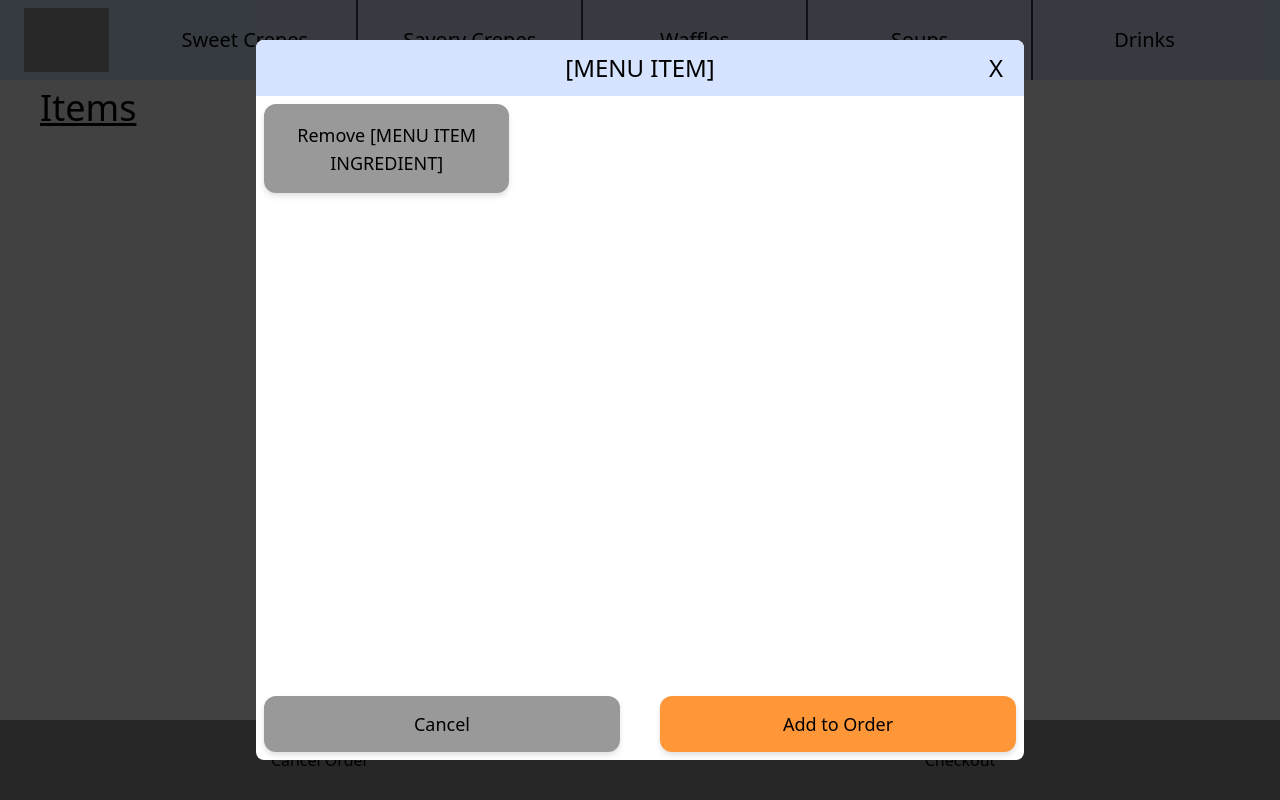
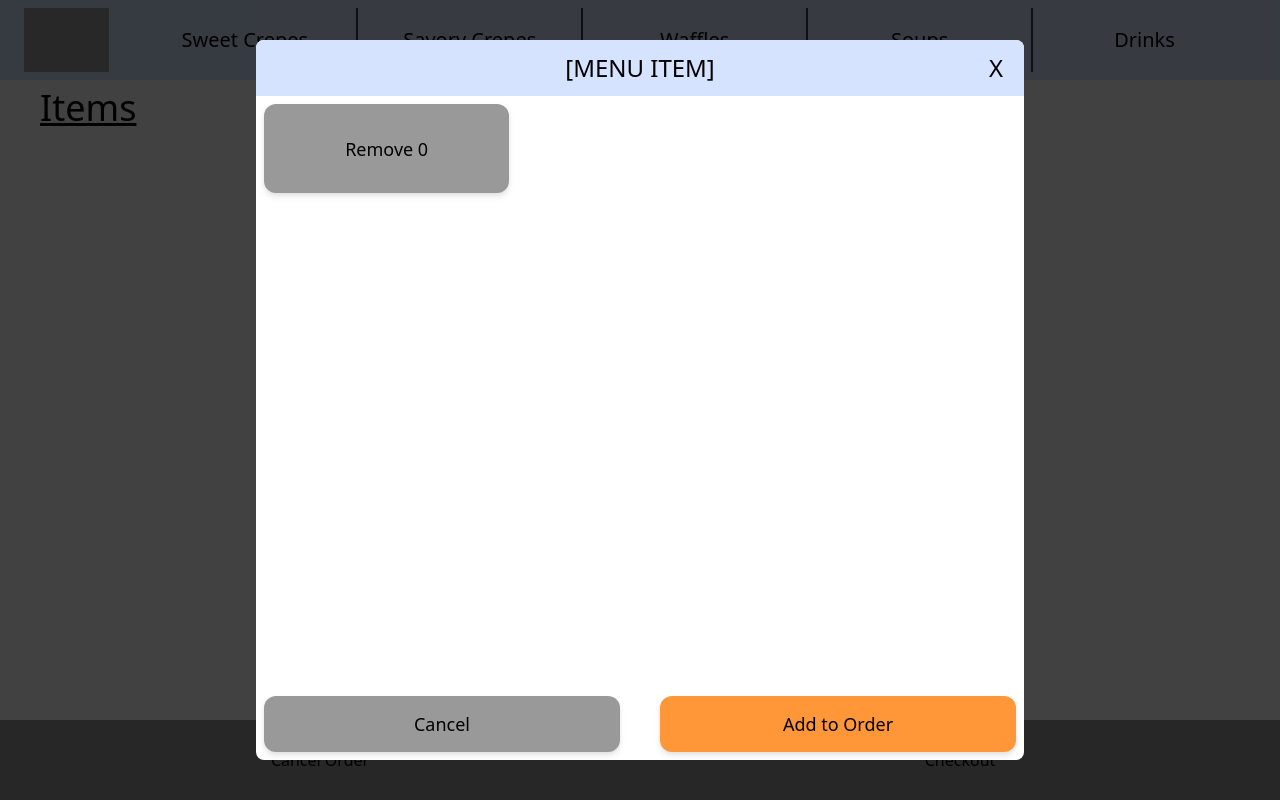
Before and after one commit to csce-315-331-2023c/rFork, a Next.js app: page /kiosk in a window 1280 px wide. Built offline with nearby package versions, Linux system fonts and the light colour scheme; grey boxes are pictures that could not be loaded.

Commit message:
Fixed kiosk to align with current data structures

```diff
--- a/src/app/kiosk/page.tsx
+++ b/src/app/kiosk/page.tsx
@@ -20,10 +20,11 @@ export default function Kiosk() {
     const [soups, setSoups] = useState<Array<MenuItem>>([]);
     const [drinks, setDrinks] = useState<Array<MenuItem>>([]);
 
-    const testMenuItem = {
+    const testMenuItem: MenuItem = {
         name: "[MENU ITEM]",
         price: 12.50,
-        ingredients: [{ inventoryId: 0, name: "[MENU ITEM INGREDIENT]", quantity: 5 }],
+        ingredients: [{ itemId: 0, itemName: "[MENU ITEM INGREDIENT]", quantity: 5 }],
+        validExtras: [],
     }
 
     // Data for adding item to cart
@@ -69,7 +70,7 @@ export default function Kiosk() {
         return (
             <button
                 onClick={onPress}
-                className={`border-gray-700 px-4 h-20 flex-1 text-xl ${extraClasses} ${borderClasses}`}
+                className={`border-gray-700 px-4 h-full flex-1 text-xl ${extraClasses} ${borderClasses}`}
                 onMouseEnter={() => setExtraClasses("underline bg-[#3332]")}
                 onMouseLeave={() => setExtraClasses("")}
             >
@@ -79,12 +80,38 @@ export default function Kiosk() {
     }
 
     function addToOrder(menuItem: MenuItem) {
-        const updatedCartItems = cartItems.push(selectedItem);
+        const updatedCartItems = cartItems;
+        updatedCartItems.push(selectedItem);
+        setCartItems(updatedCartItems);
         console.log(cartItems);
     }
 
     return (
         <div className='flex flex-col h-screen'>
+            {/* Navbar */}
+            <header className='h-[10%] w-full flex flex-row items-center justify-start px-6 py-2 bg-[#d6e3ff]'>
+                <img src='https://www.sweetparis.com/assets/logos/sweet-paris-logo.svg' className='max-h-16 mr-6' />
+                <KioskNavButton onPress={() => { }} borderDirection={Direction.RIGHT} text='Sweet Crepes' />
+                <KioskNavButton onPress={() => { }} borderDirection={Direction.RIGHT} text='Savory Crepes' />
+                <KioskNavButton onPress={() => { }} borderDirection={Direction.RIGHT} text='Waffles' />
+                <KioskNavButton onPress={() => { }} borderDirection={Direction.RIGHT} text='Soups' />
+                <KioskNavButton onPress={() => { }} borderDirection={Direction.NONE} text='Drinks' />
+            </header>
+            {/* Menu Content */}
+            <div className='px-10 py-2 flex-1 h-4 overflow-y-auto'>
+                <h1 className='text-4xl underline'>Items</h1>
+                <div className='grid grid-cols-4 gap-4'>
+
+                </div>
+            </div>
+            {/* Bottom Buttons */}
+            <footer className='h-[10%]'>
+                <div className='flex flex-row items-center h-full'>
+                    <TextButton customClassName='flex-1 py-2 h-full' text='Cancel Order' />
+                    <TextButton customClassName='flex-1 py-2 h-full' text='Checkout' />
+                </div>
+            </footer>
+            {/* Popups */}
             <Popup
                 show={showCustomizationPopup}
             >
@@ -103,7 +130,7 @@ export default function Kiosk() {
                     <div className='flex-1 grid grid-cols-3 grid-rows-6 gap-2 p-2'>
                         {selectedItem.ingredients.map((ingredient) => {
                             return (
-                                <TextButton key={ingredient.inventoryId} text={`Remove ${ingredient.name}`} />
+                                <TextButton key={ingredient.itemId} text={`Remove ${ingredient.itemId}`} />
                             )
                         })}
                     </div>
@@ -121,31 +148,6 @@ export default function Kiosk() {
                     </footer>
                 </div>
             </Popup>
-            {/* Navbar */}
-            <header className='h-[10%] w-full'>
-                <nav className='flex flex-row items-center justify-start p-6 h-full w-full bg-[#d6e3ff]'>
-                    <img src='https://www.sweetparis.com/assets/logos/sweet-paris-logo.svg' className='max-h-16 mr-6' />
-                    <KioskNavButton onPress={() => { }} borderDirection={Direction.RIGHT} text='Sweet Crepes' />
-                    <KioskNavButton onPress={() => { }} borderDirection={Direction.RIGHT} text='Savory Crepes' />
-                    <KioskNavButton onPress={() => { }} borderDirection={Direction.RIGHT} text='Waffles' />
-                    <KioskNavButton onPress={() => { }} borderDirection={Direction.RIGHT} text='Soups' />
-                    <KioskNavButton onPress={() => { }} borderDirection={Direction.NONE} text='Drinks' />
-                </nav>
-            </header>
-            {/* Menu Content */}
-            <div className='px-10 py-2 flex-1 h-4 overflow-y-auto'>
-                <h1 className='text-4xl underline'>Items</h1>
-                <div className='grid grid-cols-4 gap-4'>
-
-                </div>
-            </div>
-            {/* Bottom Buttons */}
-            <footer className='h-[10%]'>
-                <div className='flex flex-row items-center h-full'>
-                    <TextButton customClassName='flex-1 py-2 h-full' text='Cancel Order' />
-                    <TextButton customClassName='flex-1 py-2 h-full' text='Checkout' />
-                </div>
-            </footer>
         </div>
     )
 }
```
